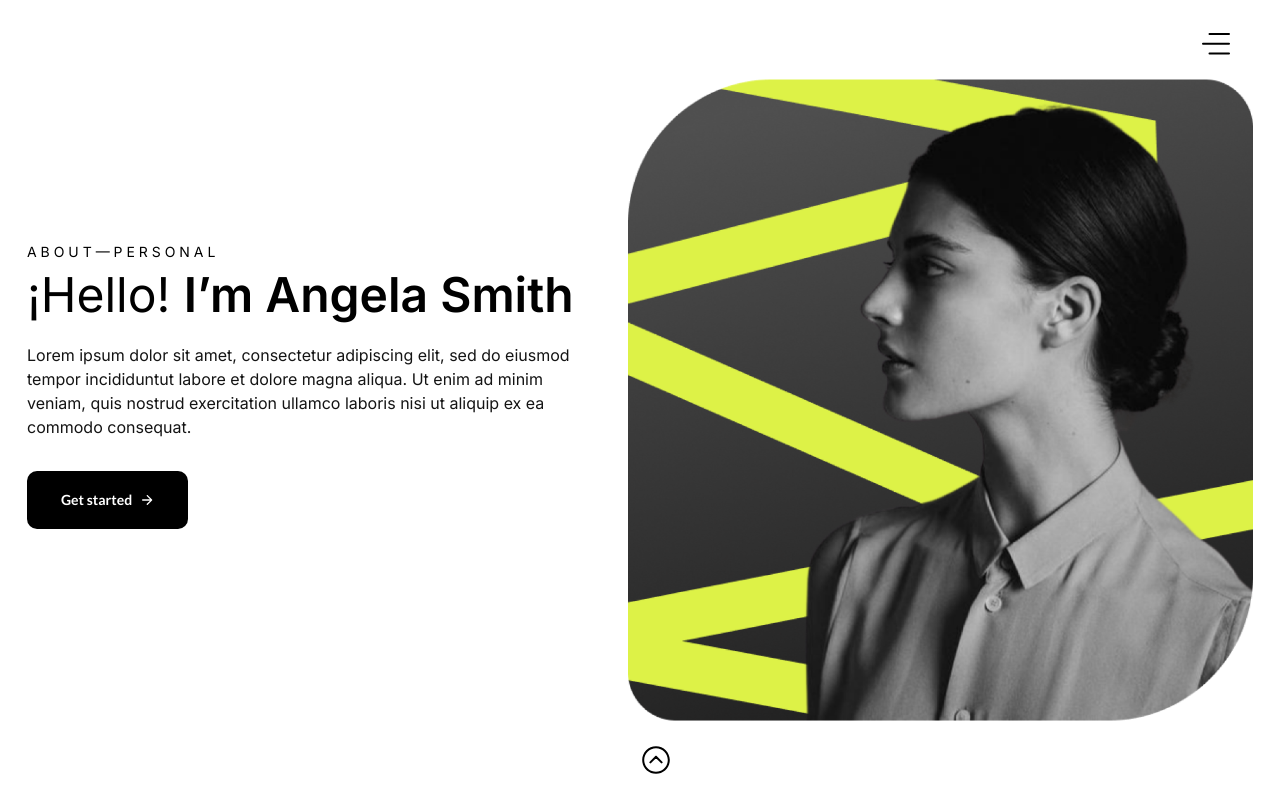
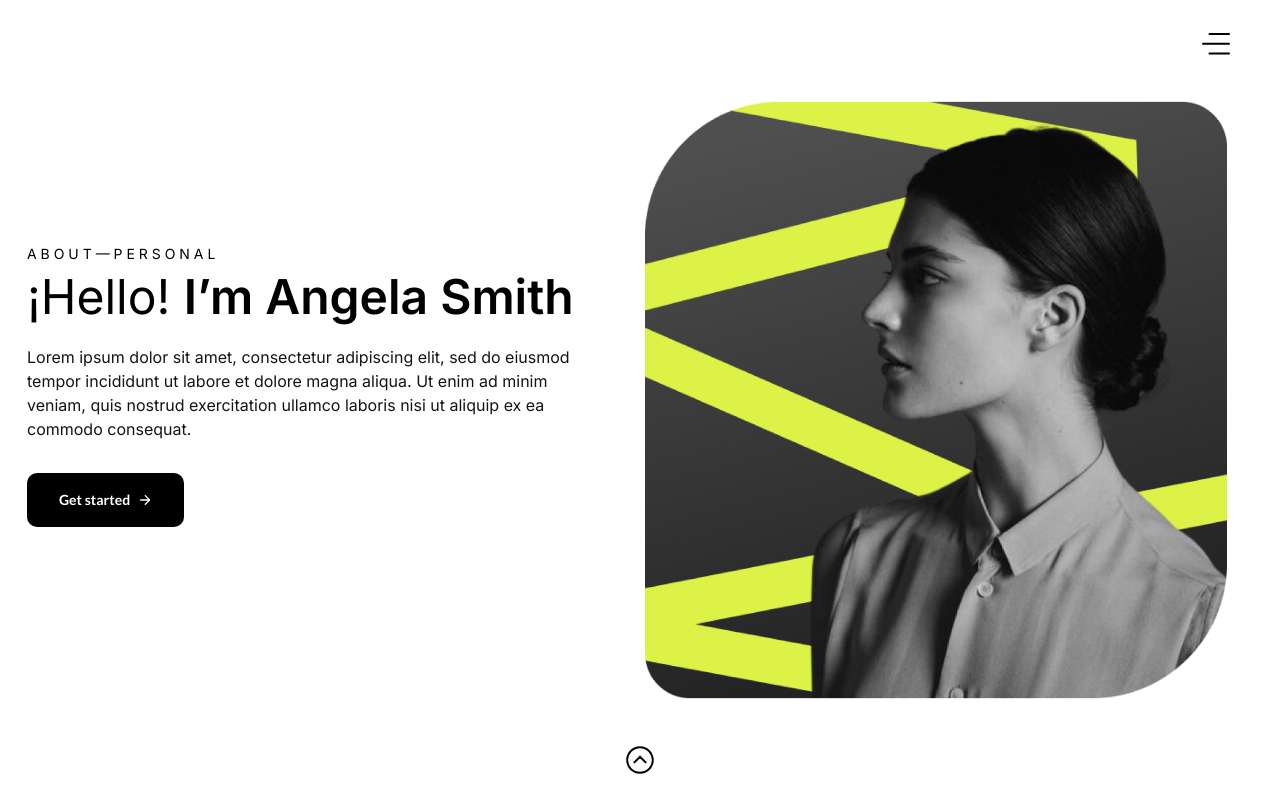
Before and after one commit to Vvalenmaldonado/challengeSlides, a Next.js app: page / in a window 1280 px wide. Built offline with nearby package versions, Linux system fonts and the light colour scheme.

Commit message:
fix details

```diff
--- a/app/layout.tsx
+++ b/app/layout.tsx
@@ -54,7 +54,7 @@ export default function RootLayout({
   return (
     <html
       lang="es-419"
-      className={`${inter.variable} ${lato.variable} touch-auto overflow-auto h-full relative scrollbar `}
+      className={`${inter.variable} ${lato.variable} antialiased touch-auto overflow-auto h-full relative scrollbar `}
     >
       <body className="flex overflow-auto relative flex-col w-full h-full">
         <NavBar />
--- a/app/page.tsx
+++ b/app/page.tsx
@@ -27,9 +27,9 @@ export default function HomePage() {
     },
   };
   return (
-    <section className="sm:pt-16 lg:py-20 mx-auto max-w-[1352px] lg:h-full flex flex-col justify-between items-center sm:px-[11px] relative">
-      <div className="flex lg:flex-row sm:flex-col items-center sm:justify-center lg:justify-between w-full  lg:h-full lg:gap-8 lg:px-4 ">
-        <div className="lg:w-2/4 lg:text-start sm:text-center min-w-[400] ">
+    <section className="sm:pt-16 lg:py-20 mx-auto max-w-[675px] lg:max-w-[1352px] h-full flex flex-col justify-between items-center sm:px-[11px] relative">
+      <div className=" flex lg:flex-row sm:flex-col items-center sm:justify-center lg:justify-between w-full h-full lg:gap-8 lg:px-4">
+        <div className="lg:w-2/4 lg:text-start sm:text-center min-w-min lg:basis-[593px]">
           <motion.span
             initial="hidden"
             animate="visible"
@@ -51,15 +51,12 @@ export default function HomePage() {
             initial="hidden"
             animate="visible"
             variants={componentVariants}
-            className="text-base font-light lg:text-[#141414] sm:text-black"
+            className="text-base font-light lg:text-[#141414] sm:text-black line-clamp-2 lg:line-clamp-none"
           >
             Lorem ipsum dolor sit amet, consectetur adipiscing elit, sed do
-            eiusmod tempor incididunt
-            <span className="sm:hidden lg:inline">
-              ut labore et dolore magna aliqua. Ut enim ad minim veniam, quis
-              nostrud exercitation ullamco laboris nisi ut aliquip ex ea commodo
-              consequat.
-            </span>
+            eiusmod tempor incididunt ut labore et dolore magna aliqua. Ut enim
+            ad minim veniam, quis nostrud exercitation ullamco laboris nisi ut
+            aliquip ex ea commodo consequat.
           </motion.p>
           <motion.div
             initial="hidden"
@@ -68,16 +65,14 @@ export default function HomePage() {
           >
             <Button
               className="my-8 lg:flex sm:hidden"
-              svg={
-                <Arrow className={"w-[12px] h-[12px] hover:text-[#ddf247]"} />
-              }
+              svg={<Arrow className={"w-[12px] h-[12px] hover:text-accent"} />}
             >
               Get started
             </Button>
           </motion.div>
         </div>
         <motion.div
-          className="sm:my-6 lg:my-0 sm:w-full lg:w-auto"
+          className="sm:my-6 lg:my-0 sm:w-full lg:w-auto relative self-stretch flex-1 lg:basis-[673px]"
           initial="hidden"
           animate="visible"
           variants={imageVariants}
@@ -87,21 +82,24 @@ export default function HomePage() {
             src={imageUrl}
             alt="Logo"
             quality={100}
-            width={673}
-            height={740}
+            fill
             sizes="35vw"
             priority
           />
         </motion.div>
         <Button
-          className="sm:max-h-[54px] w-full max-w lg:hidden sm:flex sm:mx-4"
-          svg={<Arrow className={"w-[12px] h-[12px] hover:text-[#ddf247]"} />}
+          className="sm:max-h-[54px] w-full max-w-[369px] lg:hidden sm:flex sm:mx-4"
+          svg={<Arrow className={"w-[12px] h-[12px] hover:text-accent"} />}
         >
           Get started
         </Button>
       </div>
-      <Link aria-label="scroll to another section" className="w-max" href={"/"}>
-        <Logo className="sm:relative sm:mt-[14px] lg:mt-0 lg:absolute lg:bottom-6 sm:bottom-0  sm:w-[27px] sm:h-[27px] lg:w-[32px] lg:h-[32px] cursor-pointer z-10 " />
+      <Link
+        aria-label="scroll to another section"
+        className="flex items-center justify-center mx-auto mt-[11px] mb-6 lg:mb-0 lg:mt-0 relative lg:absolute lg:bottom-[20px] sm:bottom-0 w-[30px] h-[30px] lg:w-10 lg:h-10 cursor-pointer  z-10 "
+        href={"/"}
+      >
+        <Logo className="sm:w-[27px] sm:h-[27px] lg:w-[32px] lg:h-[32px] " />
       </Link>
     </section>
   );
--- a/src/components/button/index.tsx
+++ b/src/components/button/index.tsx
@@ -8,12 +8,14 @@ export function Button({ className, children, svg, ...props }: ButtonProps) {
     <button
       aria-label="Go to get started"
       className={clsx(
-        "font-lato leading-[14px] text-[14px] flex flex-row items-center justify-center gap-[10px] bg-[#000000] text-white rounded-[10px] py-5 px-8 font-bold text-nowrap border-2 border-transparent hover:border-[#ddf247] hover:text-[#ddf247] transition-all duration-300",
+        "flex flex-row items-center justify-center gap-[10px] bg-black text-white rounded-[10px] py-5 px-8 outline outline-0 hover:outline-2 outline-accent hover:text-accent transition-all duration-300",
         className
       )}
       {...props}
     >
-      {children}
+      <span className="font-lato leading-[14px] text-[14px] font-bold text-nowrap">
+        {children}
+      </span>
       {svg}
     </button>
   );
--- a/src/components/navBar/index.tsx
+++ b/src/components/navBar/index.tsx
@@ -68,7 +68,7 @@ const NavBar = () => {
             <Link href={`/${item.toLowerCase()}`}>
               <span className="flex flex-row items-center group sm:text-[12px] lg:text-sm">
                 {item}
-                <span className="group-hover:text-[#ddf247] ml-1 ">•</span>
+                <span className="group-hover:text-accent ml-1 ">•</span>
               </span>
             </Link>
           </motion.li>
@@ -80,8 +80,8 @@ const NavBar = () => {
         onClick={handleOpenMenu}
       >
         <Menu
-          className={`sm:w-[30px] sm:h-[30px] lg:w-10 lg:h-10 group-hover:text-[#ddf247] ${
-            openMenu ? "text-[#ddf247]" : ""
+          className={`sm:w-[30px] sm:h-[30px] lg:w-10 lg:h-10 group-hover:text-accent ${
+            openMenu ? "text-accent" : ""
           }`}
         />
       </button>
--- a/tailwind.config.js
+++ b/tailwind.config.js
@@ -26,6 +26,9 @@ const config = {
         "2xl": "1536px",
         "3xl": "1920px",
       },
+      colors: {
+        accent: "#ddf247",
+      },
     },
   },
   plugins: [],
```
